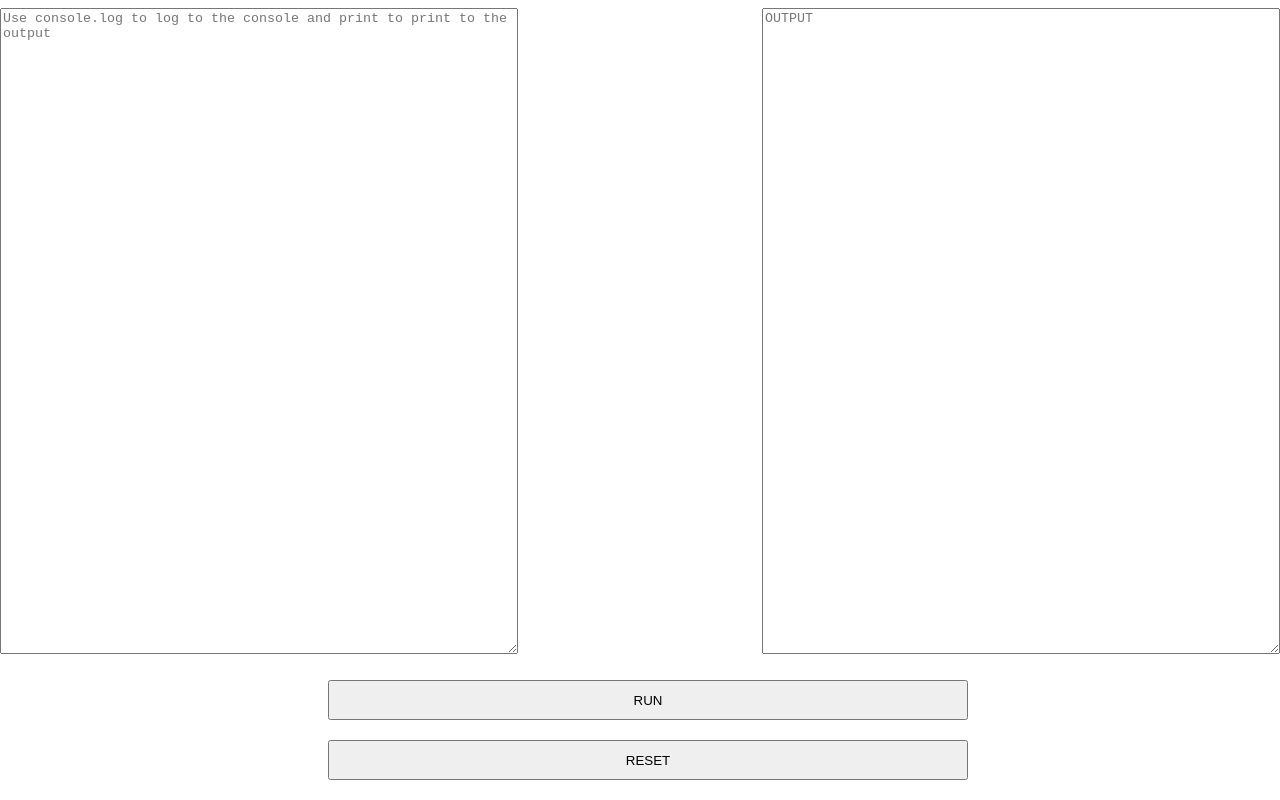
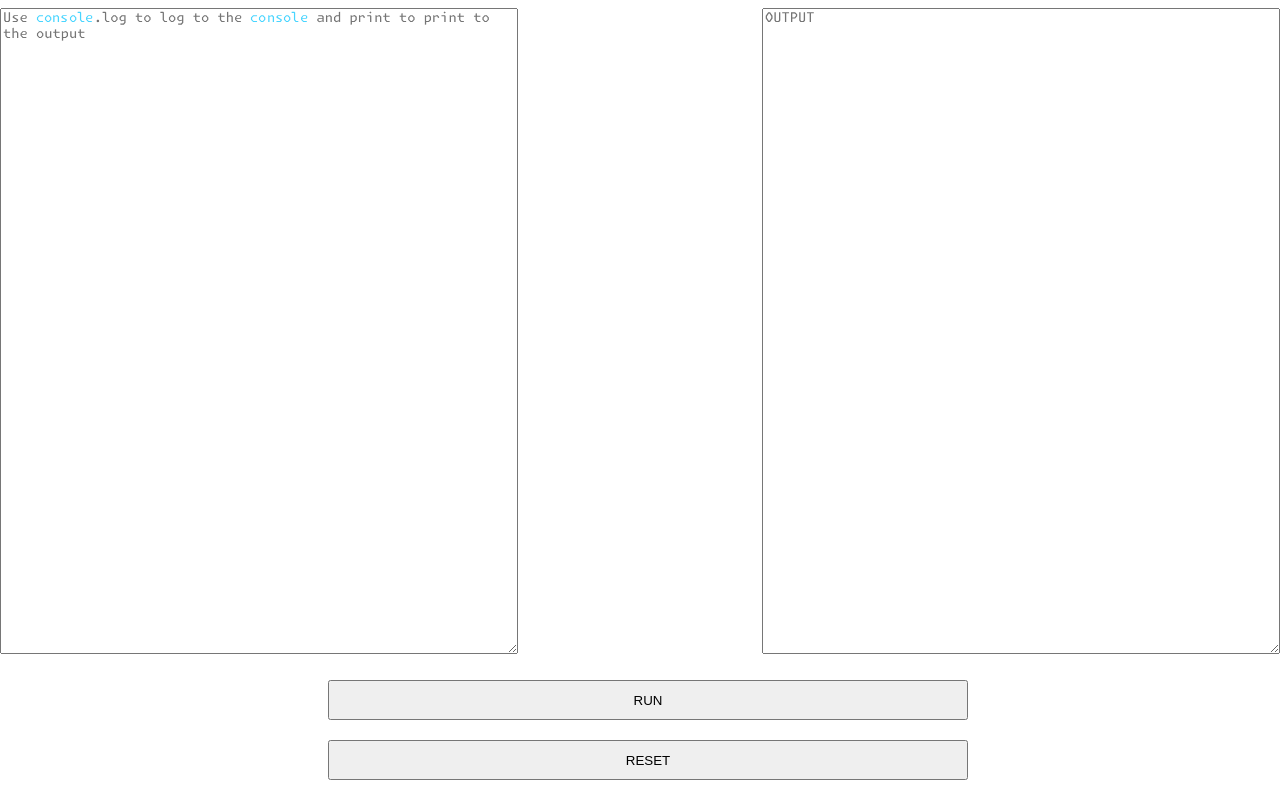
Before and after one commit to donno2048/js.html, a plain HTML site: page index.html in a window 1280 px wide. Drawn offline with Linux system fonts and the light colour scheme.

Commit message:
add font

```diff
--- a/index.html
+++ b/index.html
@@ -11,7 +11,12 @@
             button {
                 width: 50%;
             }
+            @font-face {
+                font-family: 'FWASH';
+                src: url('./FWASH-Regular.woff2') format('woff2');
+            }
             textarea {
+                font-family: 'FWASH', monospace;
                 width: 40%;
                 height: 80%;
             }
```
